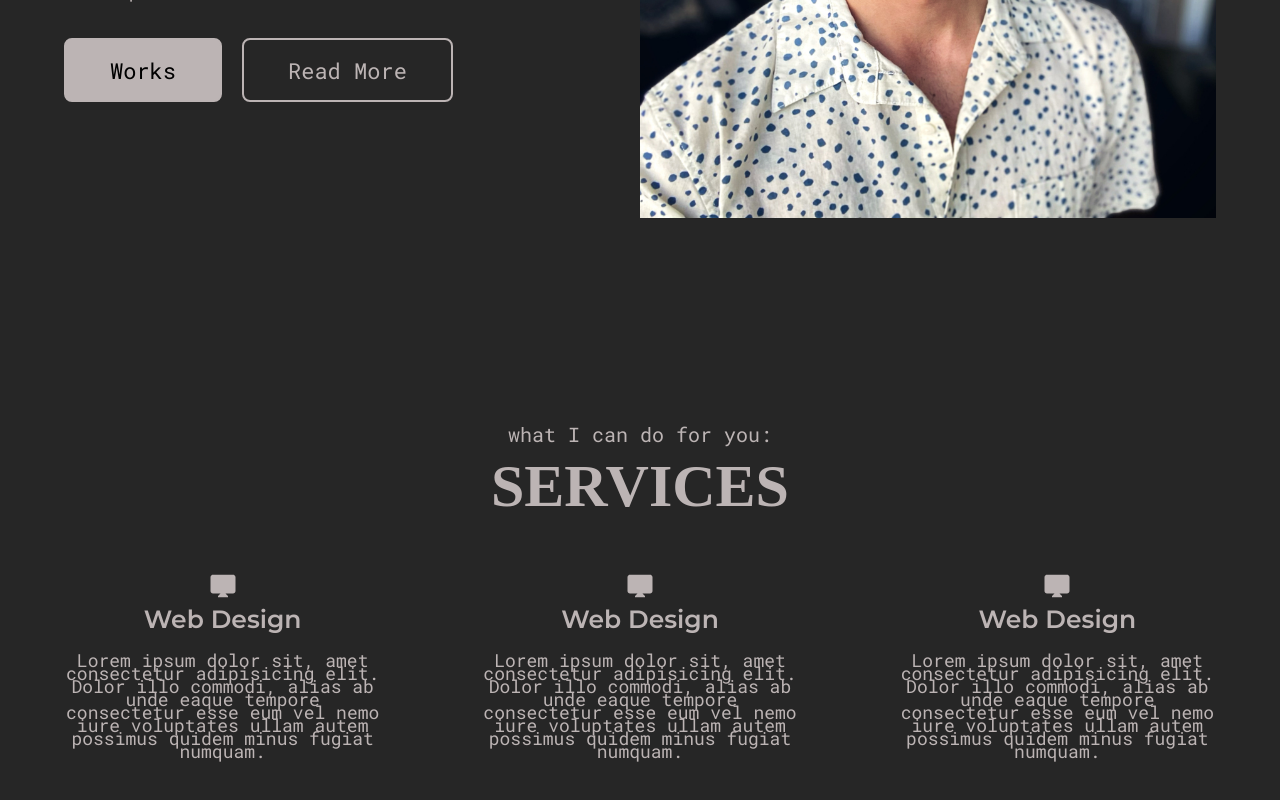
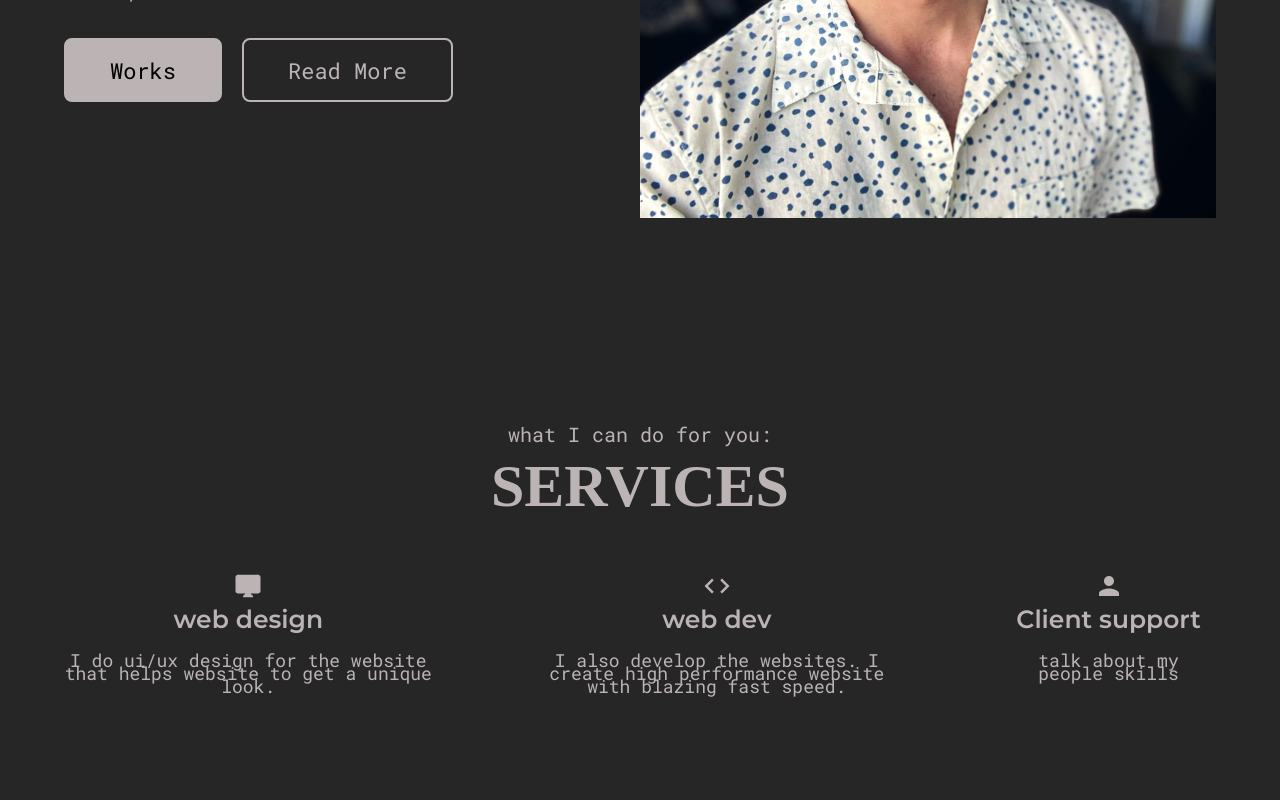
Before and after one commit to ZestyLimones/Zesty_React_Portfolio, a React (Create React App) app: page / in a window 1280 px wide. Shown: the part 1458-2258 px from the top of the page. Built offline with nearby package versions, Linux system fonts and the light colour scheme; the HTML template or start-up script is replaced by a standard one; a web font is replaced by a local one.

Commit message:
added styling and props to services.

```diff
--- a/src/components/ServicesSection.js
+++ b/src/components/ServicesSection.js
@@ -1,7 +1,8 @@
 import React from 'react';
 import styled from 'styled-components';
+import { MdDesktopMac, MdCode, MdPerson } from 'react-icons/md';
 import SectionTitle from './SectionTitle';
-import ServiesSectionItem from './ServicesSectionItem';
+import ServicesSectionItem from './ServicesSectionItem';
 
 const ServicesItemStyles = styled.div`
   padding: 10rem 0;
@@ -28,9 +29,21 @@ export default function ServicesSection() {
       <div className="container">
         <SectionTitle heading="Services" subheading="what I can do for you:" />
         <div className="services__allItems">
-          <ServiesSectionItem />
-          <ServiesSectionItem />
-          <ServiesSectionItem />
+          <ServicesSectionItem
+            icon={<MdDesktopMac />}
+            title="web design"
+            desc="I do ui/ux design for the website that helps website to get a unique look."
+          />
+          <ServicesSectionItem
+            icon={<MdCode />}
+            title="web dev"
+            desc="I also develop the websites. I create high performance website with blazing fast speed."
+          />
+          <ServicesSectionItem
+            icon={<MdPerson />}
+            title="Client support"
+            desc="talk about my people skills "
+          />
         </div>
       </div>
     </ServicesItemStyles>
--- a/src/components/ServicesSectionItem.js
+++ b/src/components/ServicesSectionItem.js
@@ -19,18 +19,16 @@ const ItemStyles = styled.div`
   }
 `;
 
-export default function ServiesSectionItem() {
+export default function ServiesSectionItem({
+  icon = <MdDesktopMac />,
+  title = 'web design',
+  desc = 'Lorem ipsum dolor sit, amet consectetur adipisicing elit. Dolor illo commodi alias ab unde eaque tempore consectetur esse eum vel nemo iure voluptates ullam autem possimus quidem minus fugiat numquam.',
+}) {
   return (
     <ItemStyles>
-      <div className="servicesItem__icon">
-        <MdDesktopMac />
-        <div className="servicesItem__title">Web Design</div>
-        <PText>
-          Lorem ipsum dolor sit, amet consectetur adipisicing elit. Dolor illo
-          commodi, alias ab unde eaque tempore consectetur esse eum vel nemo
-          iure voluptates ullam autem possimus quidem minus fugiat numquam.
-        </PText>
-      </div>
+      <div className="servicesItem__icon">{icon} </div>
+      <div className="servicesItem__title">{title}</div>
+      <PText>{desc}</PText>
     </ItemStyles>
   );
 }
```
